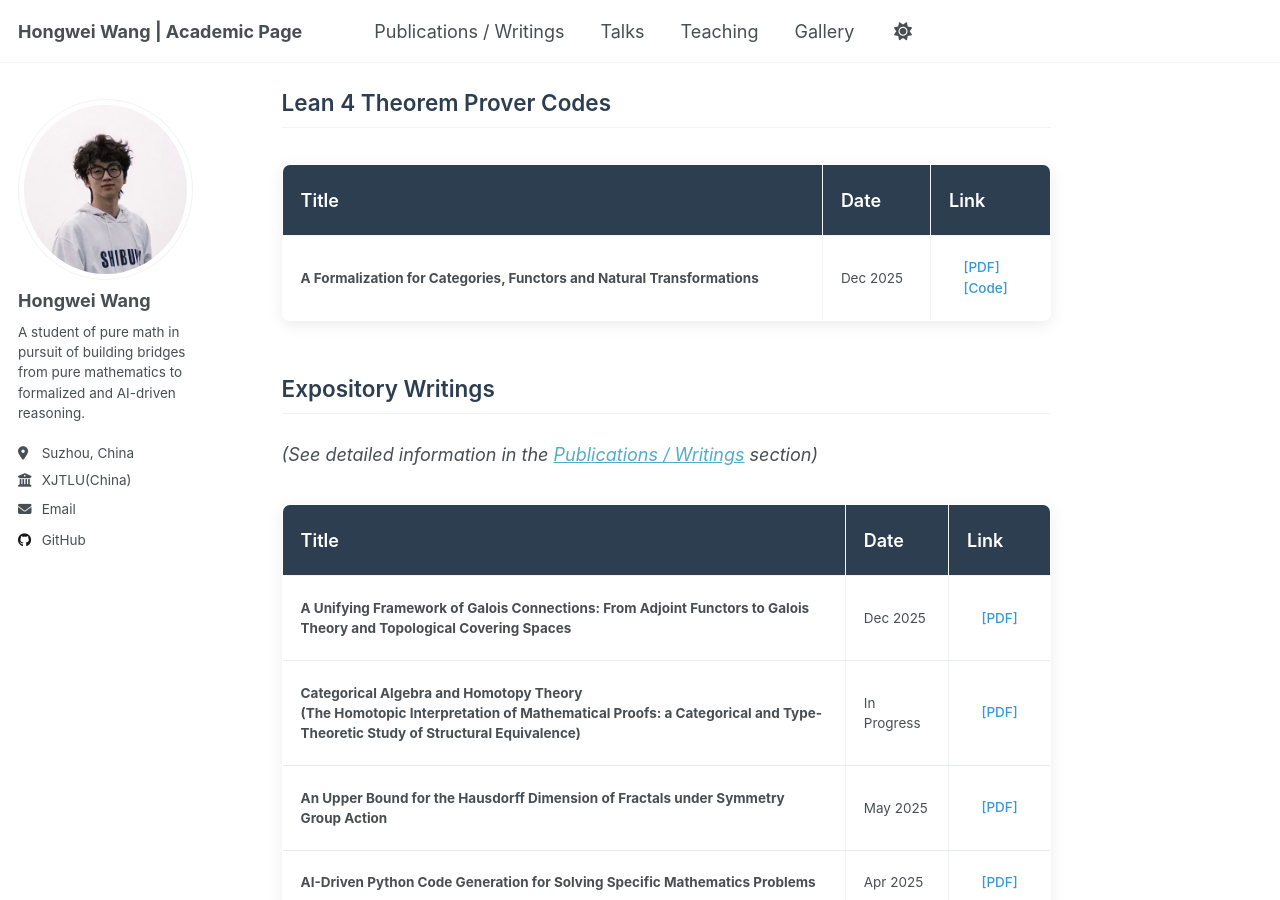
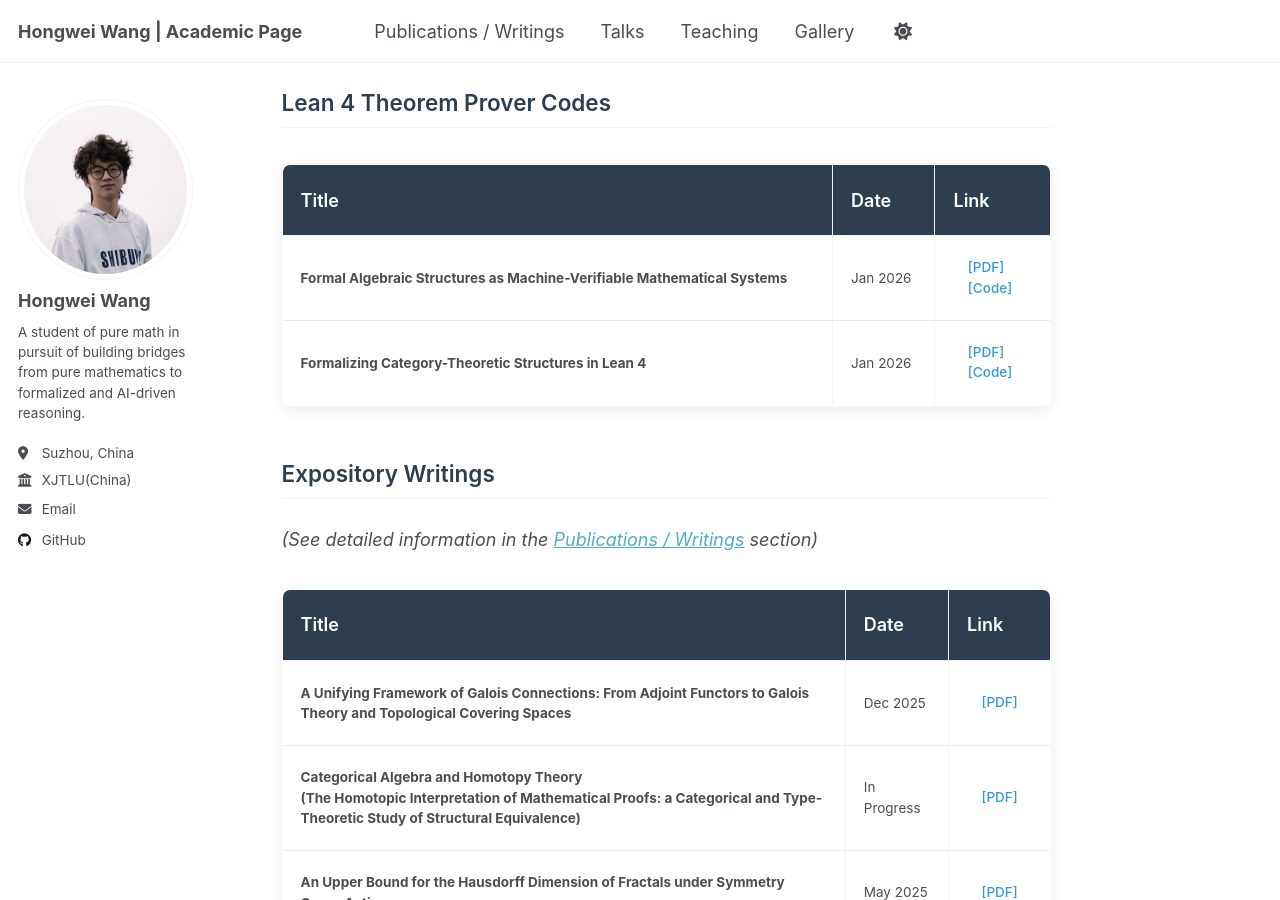
Before and after one commit to WangHongWei-AcademicPage/WangHongWei-AcademicPage.github.io, a Jekyll site: the page built from _pages/about.md, in a window 1280 px wide and 900 px high, scrolled down 2027 px. Built offline with Jekyll 4.4.1, drawn with Linux system fonts in a browser that asks for light colours; a script that is not in the unit is left out.

Commit message:
Update about.md

```diff
--- a/_pages/about.md
+++ b/_pages/about.md
@@ -368,10 +368,26 @@ If my work aligns with your interests in mathematics, formal verification, or AI
     <tr class="fade-in">
       <td>
         <strong>
-          A Formalization for Categories, Functors and Natural Transformations
+          Formal Algebraic Structures as Machine-Verifiable Mathematical Systems
         </strong>
       </td>
-      <td>Dec 2025</td>
+      <td>Jan 2026</td>
+      <td>
+        <div>
+          <a href="../assets/AlgebraicStructure.lean.pdf" target="_blank">[PDF]</a>
+        </div>
+        <div>
+          <a href="../assets/AlgebraicStructure.lean" download>[Code]</a>
+        </div>
+      </td>
+    </tr>
+    <tr class="fade-in">
+      <td>
+        <strong>
+          Formalizing Category-Theoretic Structures in Lean 4
+        </strong>
+      </td>
+      <td>Jan 2026</td>
       <td>
         <div>
           <a href="../assets/CategoryFormalization.lean.pdf" target="_blank">[PDF]</a>
```
